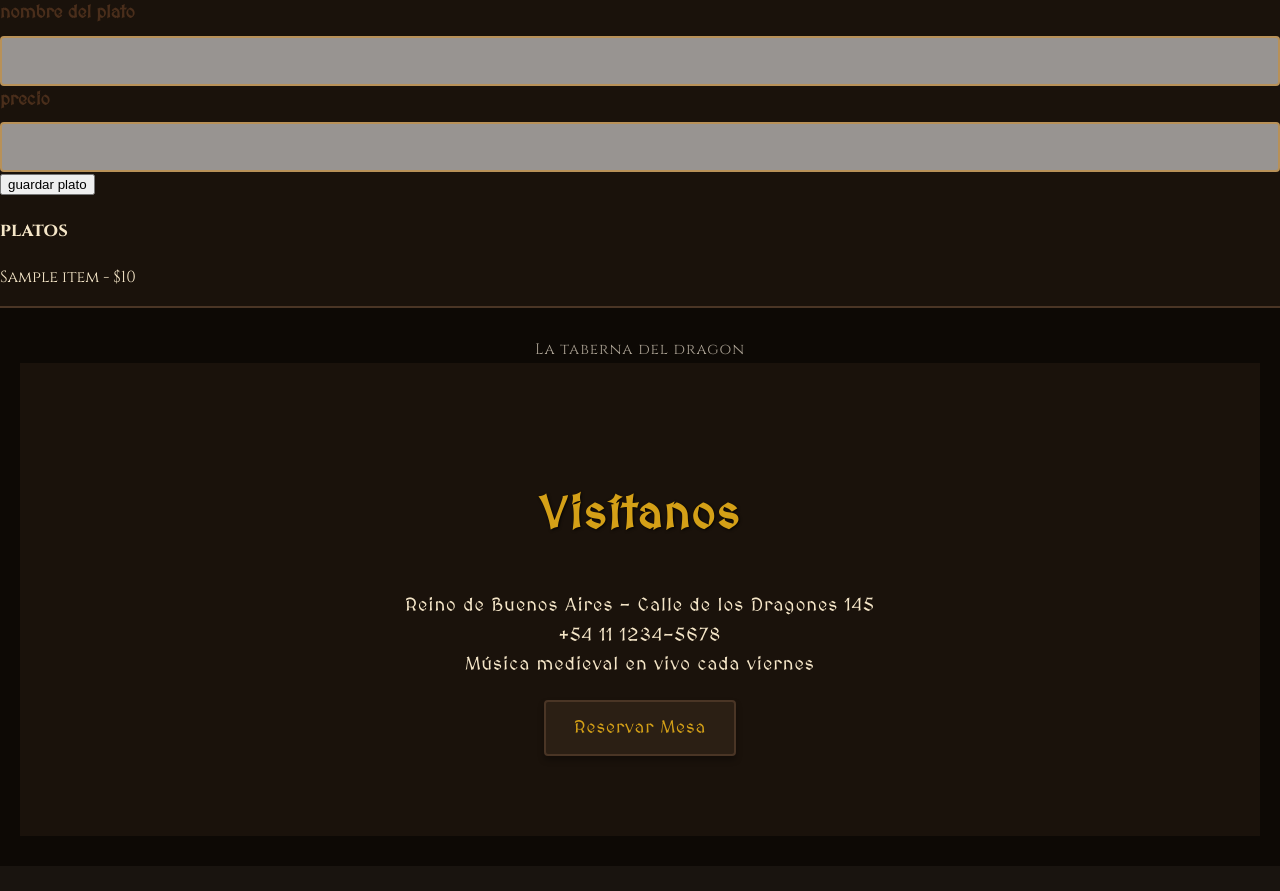
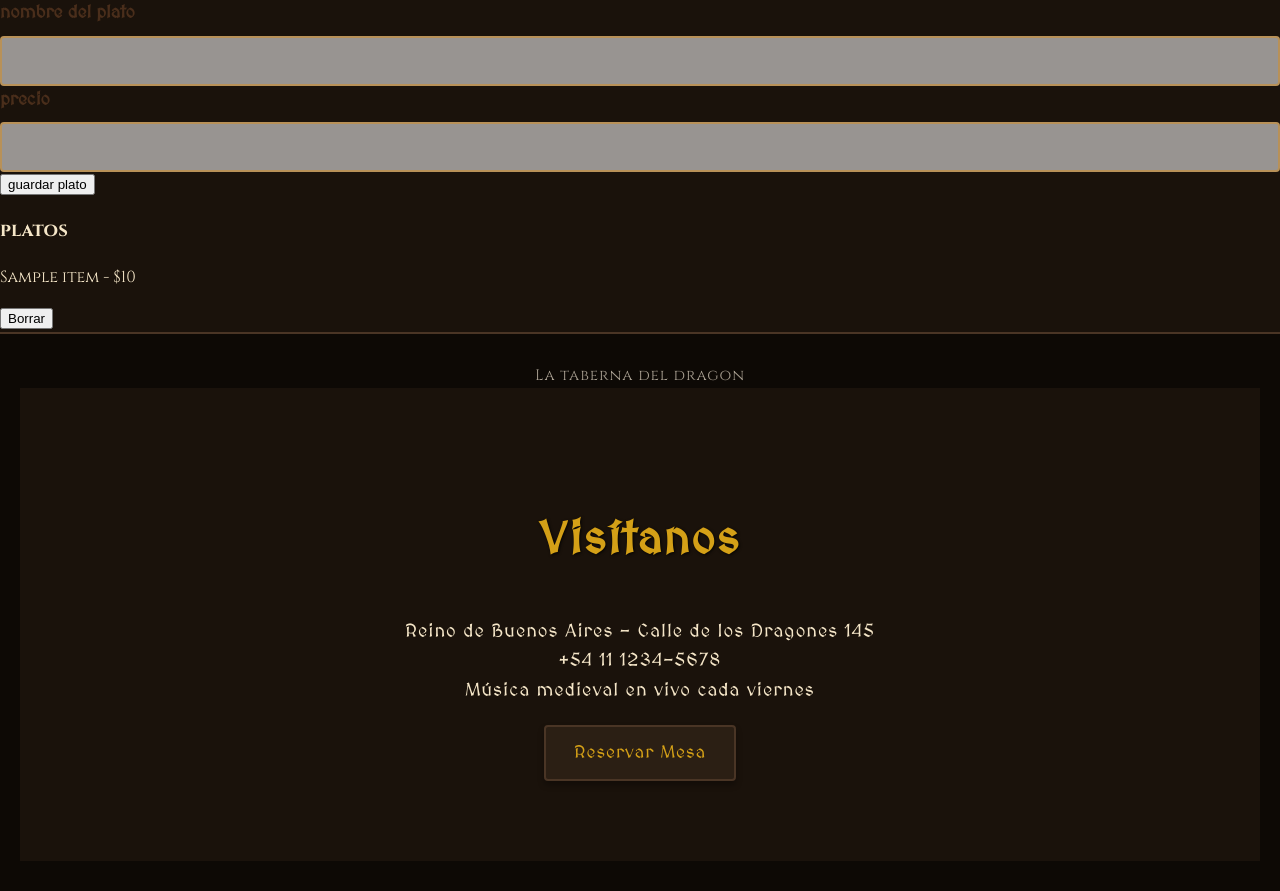
Before and after one commit to FinKedinn1/TPFinalIntro, a Flask app: page /admin/menu in a window 1280 px wide. Shown: the part 690-1581 px from the top of the page. Before the commit the page ends 1446 px from the top, so only its background shows below. Run offline with Flask 3, Linux system fonts and the light colour scheme; a database or web service that is not in the repository returns one stand-in record (values such as "Sample title"); data that the repository does not hold is empty.

Commit message:
Agrego borrar platos para admins

```diff
--- a/front/app.py
+++ b/front/app.py
@@ -204,5 +204,10 @@ def admin_reseñas():
     lista_reseñas = respuesta.json()
     return render_template("admin/reseñas.html", reseñas=lista_reseñas)
 
+@app.route("/admin/menu/borrar/<int:id_plato>", methods=["POST"])
+def admin_menu_borrar(id_plato):
+    requests.delete(f"{API_BACKEND}/admin/menu/{id_plato}")
+    return redirect(url_for("admin_menu"))
+
 if __name__ == "__main__":
     app.run("127.0.0.1", port=5001, debug=True)
--- a/front/templates/admin/menu.html
+++ b/front/templates/admin/menu.html
@@ -30,6 +30,9 @@ administracion del menu
 <div class="item-plato">
 <p>{{ plato.nombre_plato }} - ${{ plato.precio }}</p>
 </div>
+<form action="{{ url_for('admin_menu_borrar', id_plato=plato.id_plato) }}" method="POST" style="display:inline;">
+<button type="submit" onclick="return confirm('confirmar borrar plato');">Borrar</button>
+</form>
 {% else %}
 <p>el menú está vacío.</p>
 {% endfor %}
```
Also changed, not shown: back/routes/admin.py (+11 -0 lines).
